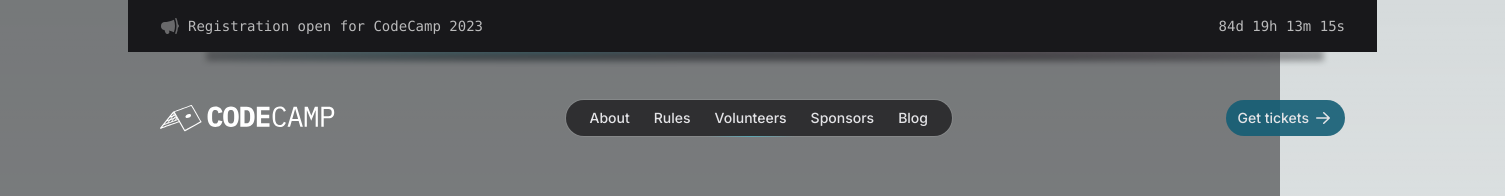
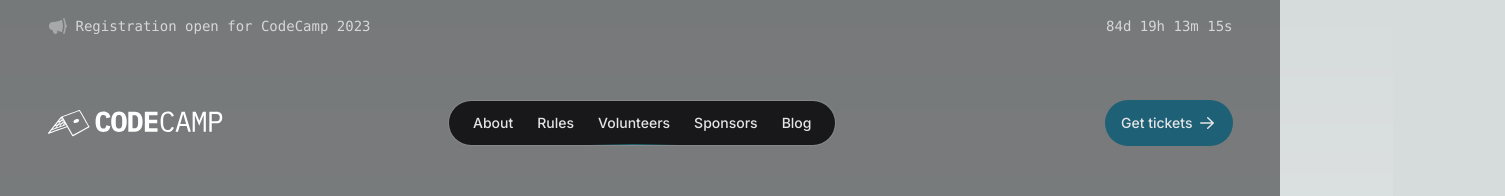
Before and after one commit to tech-threads/codecamp-website-new, a Next.js app: page /volunteers in a window 1280 px wide. Shown: the top 196 px of the page, 1505 px wide, since content can reach past the window. Built offline with nearby package versions, Linux system fonts and the light colour scheme.

Commit message:
Nav styles

```diff
--- a/src/components/button.js
+++ b/src/components/button.js
@@ -1,6 +1,6 @@
 export const Button = ({ className, href, children }) => (
   <a
-    className={`flex rounded-full bg-cyan-800/90 px-3 text-sm font-medium text-zinc-200 ring-cyan/10 relative py-2 transition hover:text-cyan-400 h-9 ${className}`}
+    className={`flex rounded-full bg-cyan-800/90 px-4 text-sm font-medium text-zinc-200 ring-cyan/10 relative h-[46px] items-center transition hover:text-cyan-400 ${className}`}
     href={href}
   >
     {children}
--- a/src/components/nav.js
+++ b/src/components/nav.js
@@ -7,7 +7,7 @@ import { Button } from "@/components/button";
 import logo from "./logo.svg";
 
 const ActiveIndicator = () => (
-  <span className="absolute inset-x-1 -bottom-px h-px bg-gradient-to-r from-teal-400/0 via-cyan-400/40 to-cyan-400/0"></span>
+  <span className="absolute inset-x-1 -bottom-1 h-px bg-gradient-to-r from-teal-400/0 via-cyan-400/40 to-cyan-400/0"></span>
 );
 
 export const Nav = () => {
@@ -20,7 +20,7 @@ export const Nav = () => {
           <Image src={logo} alt="Logo" height={32} />
         </Link>
       </div>
-      <nav className="flex rounded-full bg-zinc-800/90 px-3 text-sm font-medium text-zinc-200 ring-1 ring-white/10 mx-auto h-9">
+      <nav className="flex rounded-full bg-zinc-900 px-3 text-sm font-medium text-zinc-200 ring-1 ring-white/10 mx-auto py-1">
         <Link
           className="relative block px-3 py-2 transition hover:text-teal-500 dark:hover:text-teal-400 h-9"
           href="/"
@@ -56,7 +56,7 @@ export const Nav = () => {
           Blog
         </a>
       </nav>
-      <div className="flex justify-center h-9">
+      <div className="flex justify-center">
         <Button href="https://www.eventbrite.com/e/southern-utah-code-camp-2023-tickets-636694499387?aff=ebdssbdestsearch">
           Get tickets
         </Button>
--- a/src/components/page-layout.js
+++ b/src/components/page-layout.js
@@ -1,12 +1,9 @@
 export const PageLayout = ({ children }) => (
-  // <div className="min-h-screen flex bg-zinc-900 text-white">
-  <div className="min-h-screen flex bg-zinc-900/50 text-white">
-    <div className="flex mx-auto">
-      <div className="inset-0 flex justify-center sm:px-8 mx-auto">
-        <div className="w-[1249px] mx-24 pt-8 px-8 pb-40">{children}</div>
+  <div className="w-full min-h-screen flex bg-zinc-900/50 text-white">
+    <div className="flex mx-auto w-full">
+      <div className="flex justify-center mx-auto w-[1185px] pt-8 pb-40">
+        <div>{children}</div>
       </div>
     </div>
   </div>
 );
-
-// TODO: ring nor border, ring-1 ring-zinc-300/10
--- a/src/components/timer-banner.js
+++ b/src/components/timer-banner.js
@@ -27,8 +27,8 @@ export const TimerBanner = ({ targetDate }) => {
   });
 
   return (
-    <div className="text-center relative -mx-8 -mt-8 mb-[100px] font-mono text-sm font-medium">
-      <div className=" bg-zinc-900 flex flex-row items-center z-20 w-full py-4 px-8 absolute">
+    <div className="text-center relative -mt-8 mb-[100px] font-mono text-sm font-medium">
+      <div className="flex flex-row items-center z-20 w-full py-4 absolute">
         <span className="flex flex-1 opacity-70">
           <svg
             xmlns="http://www.w3.org/2000/svg"
@@ -46,7 +46,7 @@ export const TimerBanner = ({ targetDate }) => {
         </span>
       </div>
 
-      <svg
+      {/* <svg
         viewBox="0 0 1140 34"
         fill="none"
         className="absolute bottom-[-67px] left-1/2 ml-[-553px] w-[1130px] z-10"
@@ -101,7 +101,7 @@ export const TimerBanner = ({ targetDate }) => {
             ></feGaussianBlur>
           </filter>
         </defs>
-      </svg>
+      </svg> */}
     </div>
   );
 };
```
